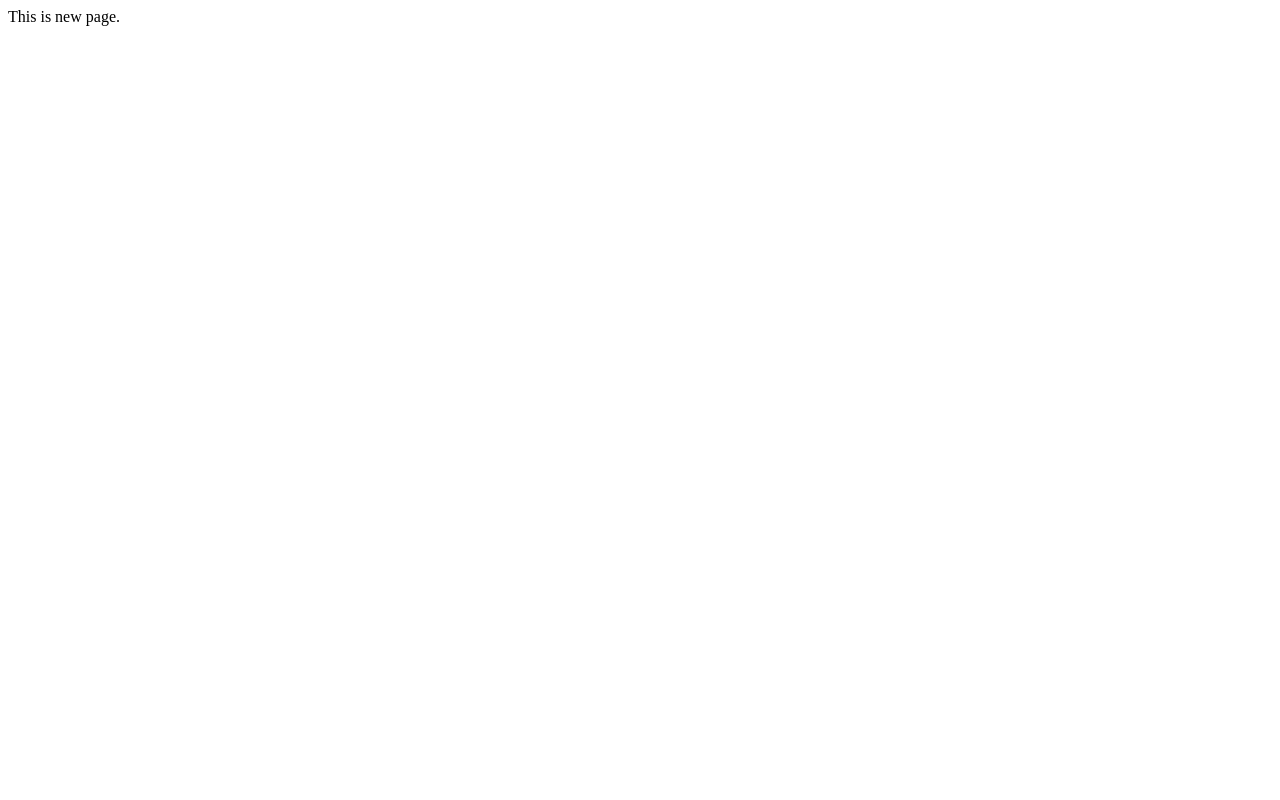
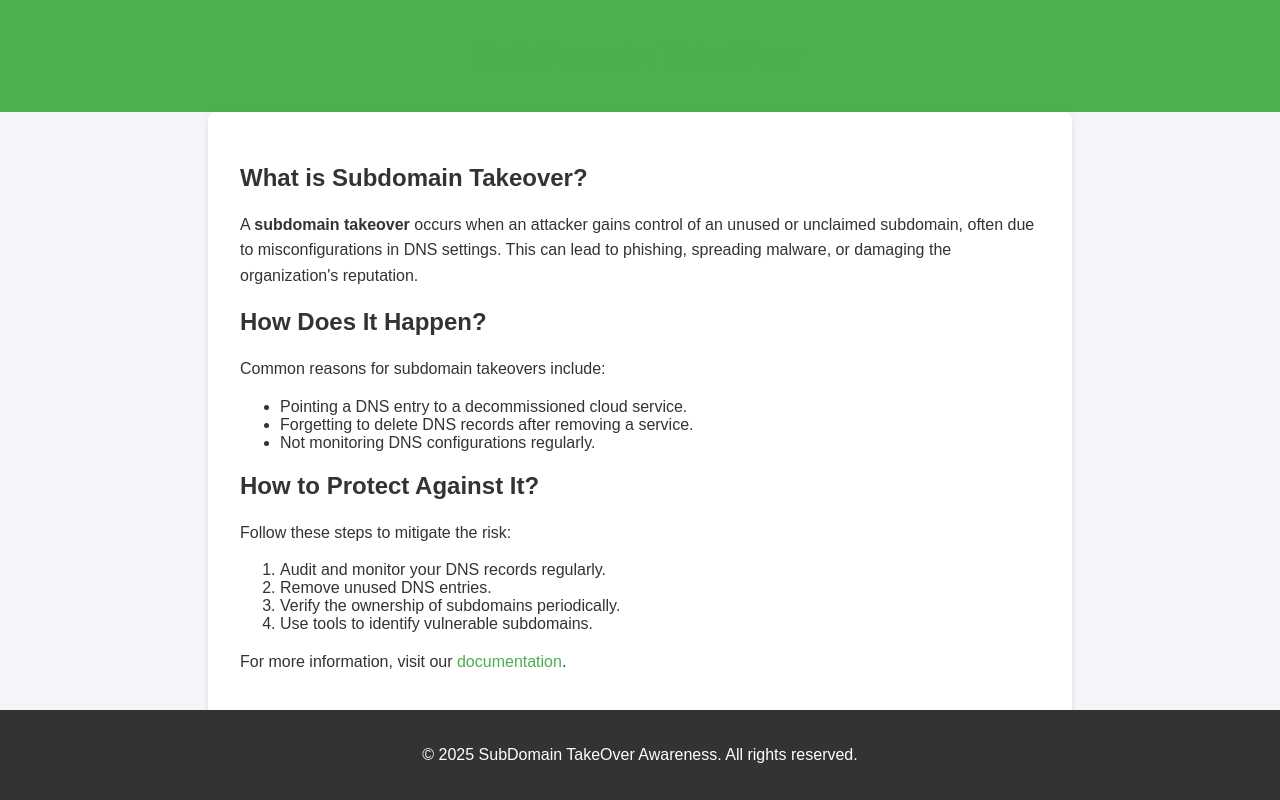
Before and after one commit to vinthehunter/gshlink, a plain HTML site: page index.html in a window 1280 px wide. Drawn offline with Linux system fonts and the light colour scheme.

Commit message:
Update index.html

```diff
--- a/index.html
+++ b/index.html
@@ -1 +1,84 @@
-This is new page.
+<!DOCTYPE html>
+<html lang="en">
+<head>
+    <meta charset="UTF-8">
+    <meta name="viewport" content="width=device-width, initial-scale=1.0">
+    <meta name="description" content="Learn about Subdomain Takeover - a security issue and how to protect against it.">
+    <title>SubDomain TakeOver</title>
+    <style>
+        body {
+            font-family: Arial, sans-serif;
+            margin: 0;
+            padding: 0;
+            background-color: #f4f4f9;
+            color: #333;
+        }
+        header {
+            background: #4CAF50;
+            color: white;
+            padding: 1em 0;
+            text-align: center;
+        }
+        main {
+            padding: 2em;
+            max-width: 800px;
+            margin: auto;
+            background: white;
+            box-shadow: 0 4px 6px rgba(0, 0, 0, 0.1);
+            border-radius: 8px;
+        }
+        h1 {
+            color: #4CAF50;
+        }
+        p {
+            line-height: 1.6;
+        }
+        a {
+            color: #4CAF50;
+            text-decoration: none;
+        }
+        a:hover {
+            text-decoration: underline;
+        }
+        footer {
+            text-align: center;
+            padding: 1em 0;
+            background: #333;
+            color: white;
+            position: fixed;
+            bottom: 0;
+            width: 100%;
+        }
+    </style>
+</head>
+<body>
+    <header>
+        <h1>SubDomain TakeOver</h1>
+    </header>
+    <main>
+        <h2>What is Subdomain Takeover?</h2>
+        <p>
+            A <strong>subdomain takeover</strong> occurs when an attacker gains control of an unused or unclaimed subdomain, often due to misconfigurations in DNS settings. This can lead to phishing, spreading malware, or damaging the organization's reputation.
+        </p>
+        <h2>How Does It Happen?</h2>
+        <p>Common reasons for subdomain takeovers include:</p>
+        <ul>
+            <li>Pointing a DNS entry to a decommissioned cloud service.</li>
+            <li>Forgetting to delete DNS records after removing a service.</li>
+            <li>Not monitoring DNS configurations regularly.</li>
+        </ul>
+        <h2>How to Protect Against It?</h2>
+        <p>Follow these steps to mitigate the risk:</p>
+        <ol>
+            <li>Audit and monitor your DNS records regularly.</li>
+            <li>Remove unused DNS entries.</li>
+            <li>Verify the ownership of subdomains periodically.</li>
+            <li>Use tools to identify vulnerable subdomains.</li>
+        </ol>
+        <p>For more information, visit our <a href="#">documentation</a>.</p>
+    </main>
+    <footer>
+        <p>&copy; 2025 SubDomain TakeOver Awareness. All rights reserved.</p>
+    </footer>
+</body>
+</html>
```
